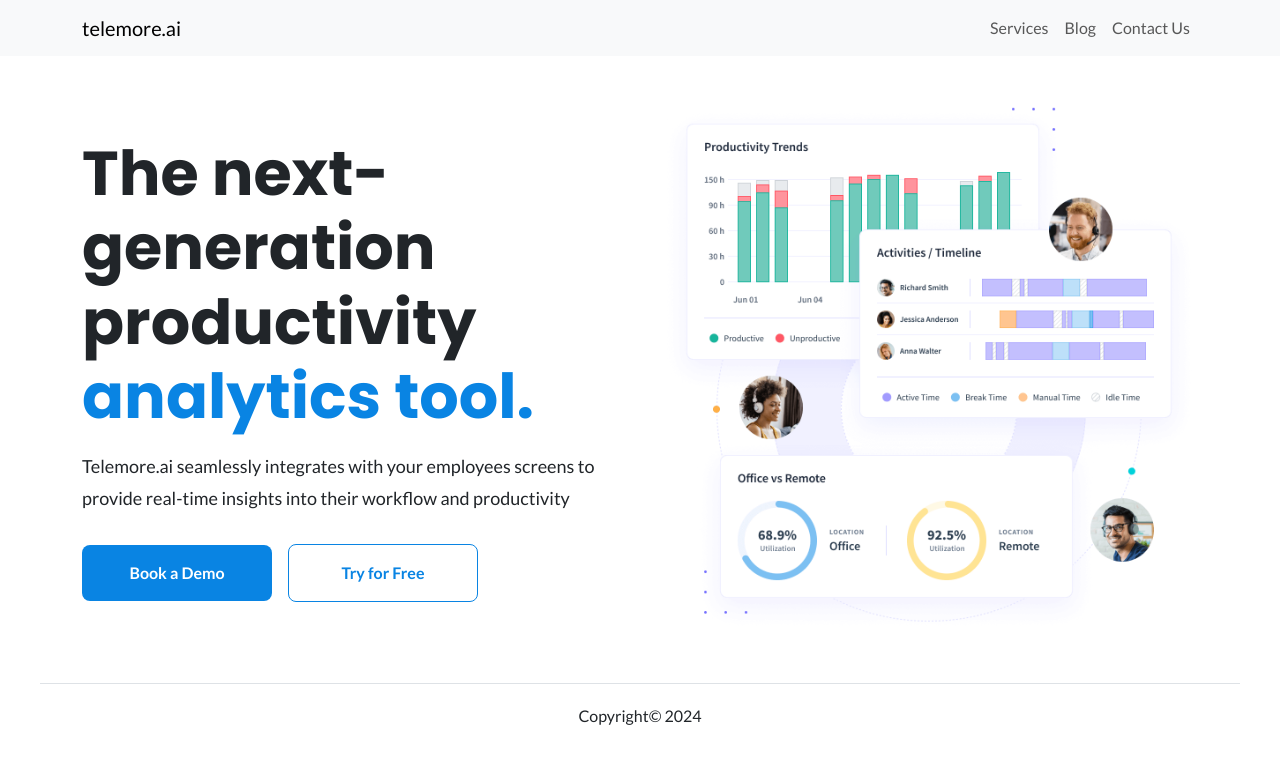
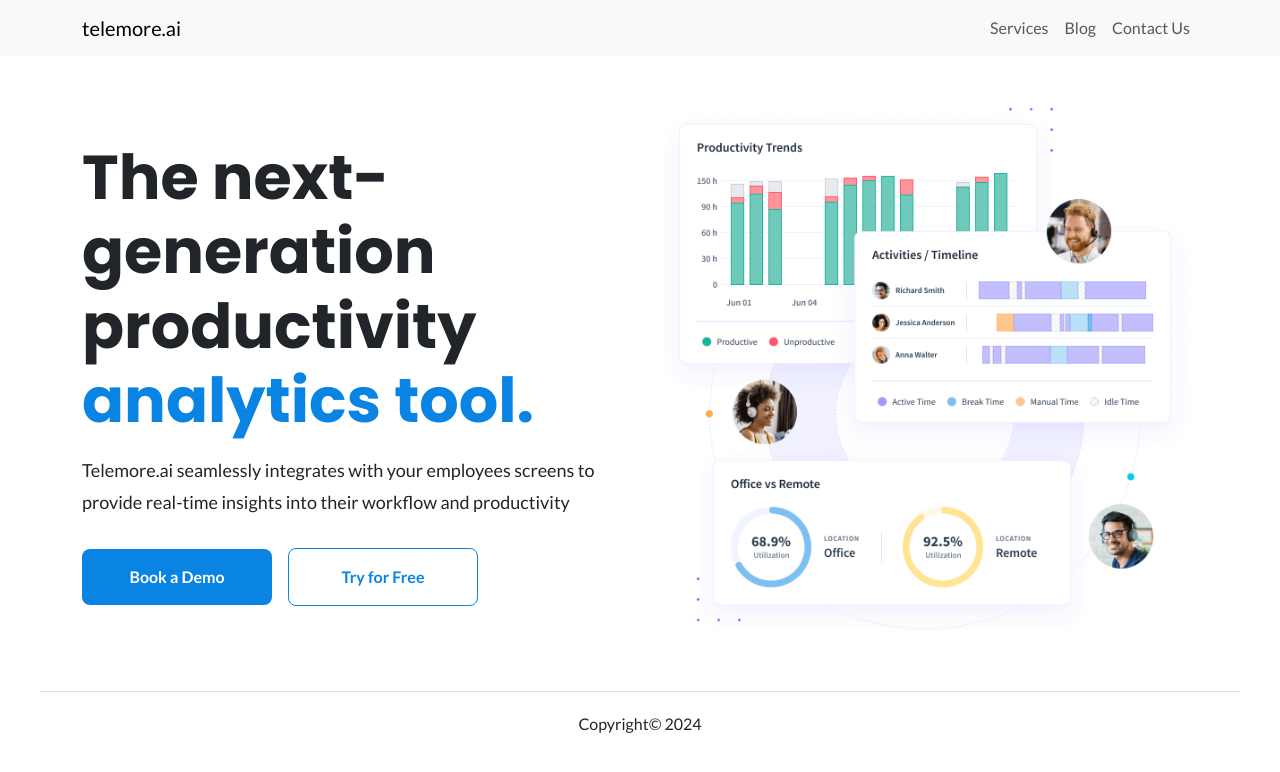
Before and after one commit to telemore/telemore.github.io, a Jekyll site: the page built from index.html, in a window 1280 px wide. Shown: the top 772 px of the page. Built offline with Jekyll 4.4.1, drawn with Linux system fonts in a browser that asks for light colours; nearby versions of some CDN libraries.

Commit message:
Updating cover section

```diff
--- a/_includes/home/cover.html
+++ b/_includes/home/cover.html
@@ -1,6 +1,6 @@
 <div class="section-container container">
     <div class="row content-container">
-        <div class="left-section">
+        <div class="left-section col-md-6">
             <div class="intro-container">
                 <h2 class="intro-header">{{ site.data.site.intro-header-text }} <span class="intro-colored-text">{{ site.data.site.intro-colored-text }}</span></h2>
                 <p class="intro-description">{{ site.data.site.intro-header-subtext }}</p>
@@ -12,7 +12,7 @@
                 </div>
             </div>
         </div>
-        <div class="right-section">
+        <div class="right-section col-md-6">
             <div class="intro-image-container">
                 <img src="{{ site.data.site.intro-image }}" class="img-fluid d-block" />
             </div>
--- a/_scss/home-page.scss
+++ b/_scss/home-page.scss
@@ -7,13 +7,7 @@
     position: relative;
 
     .content-container{
-        grid-column-gap: 1rem;
-        grid-row-gap: 4rem;
         align-items: center;
-        display: grid;
-        grid-auto-columns: 1fr;
-        grid-template-columns: 1fr 1fr;
-        grid-template-rows: auto;
 
         .left-section{
             .intro-container{
```
